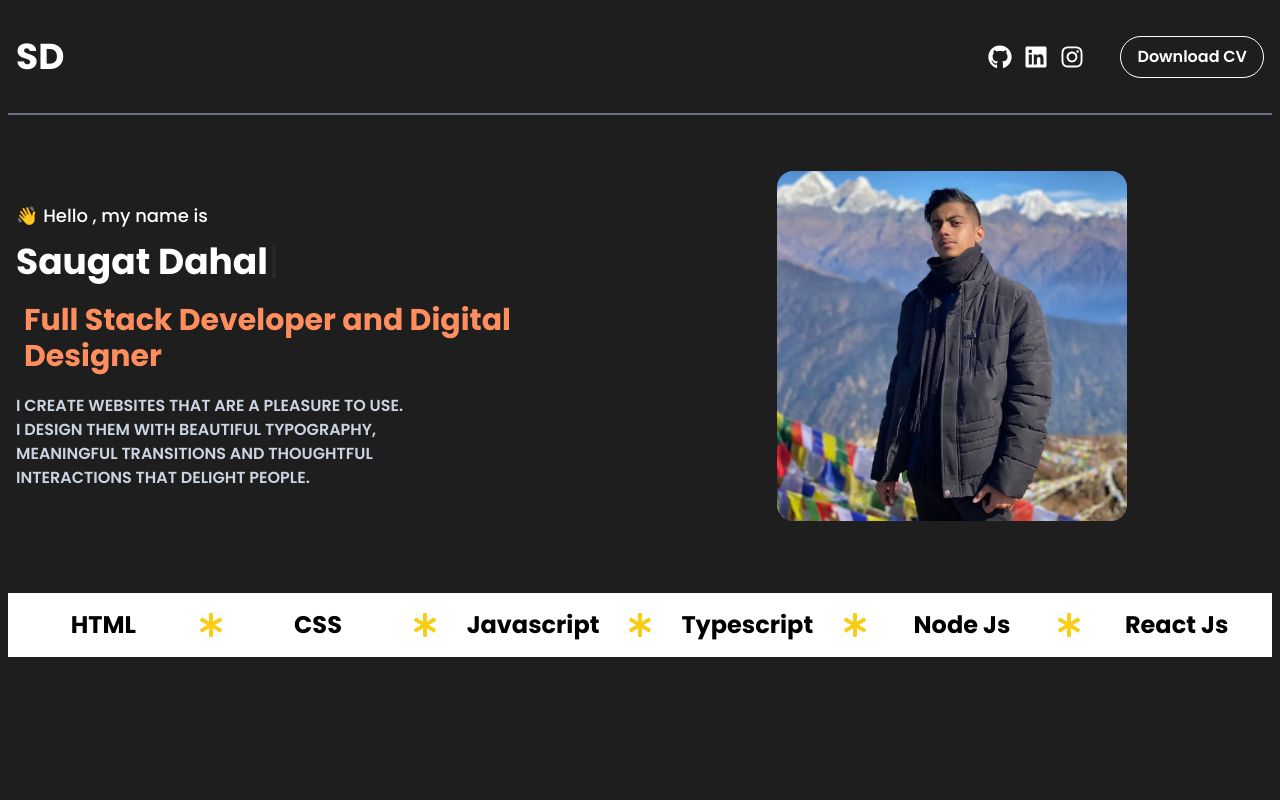
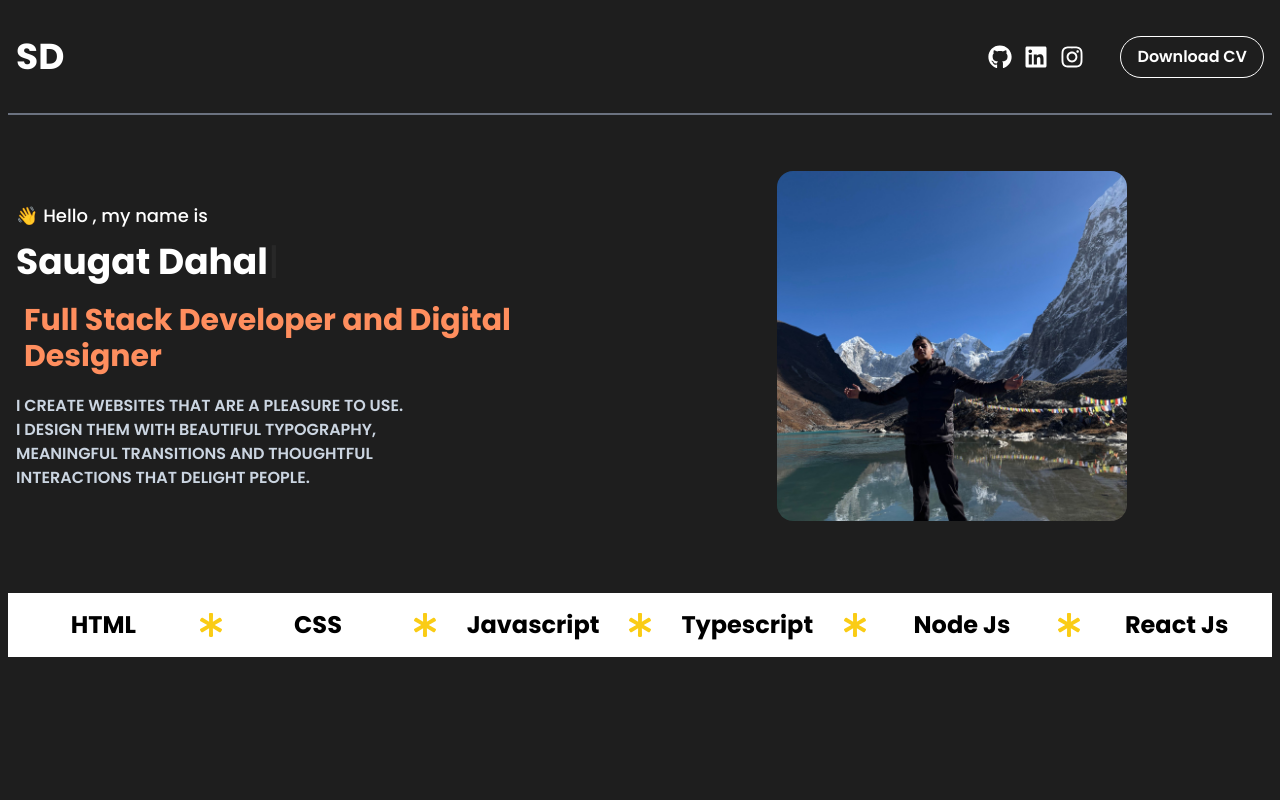
Before and after one commit to saugat030/saugat-portfolio, a React (Vite) app: page / in a window 1280 px wide. Shown: the top 800 px of the page. Built offline with nearby package versions, Linux system fonts and the light colour scheme.

Commit message:
set dynamic image

```diff
--- a/src/Components/Landing.tsx
+++ b/src/Components/Landing.tsx
@@ -1,7 +1,19 @@
 import { motion } from "framer-motion";
 import TypewriterText from "./TypewriterText";
-
+import { useEffect, useState } from "react";
 const Landing = () => {
+  const img_arr: string[] = ["me.jpg", "", "me2.jpg", ""];
+  let index = 0;
+  const [currentimg, setCurrentImg] = useState<string>(img_arr[0]);
+  // setInterval(() => {
+  //   if (index == img_arr.length - 1) {
+  //     index = 0;
+  //   } else {
+  //     index++;
+  //   }
+  //   setCurrentImg(img_arr[index]);
+  // }, 10000);
+  console.log("rendering");
   return (
     <section className="flex lg:flex-row flex-col-reverse justify-between container mx-auto p-2 h-auto lg:gap-0 gap-6 mt-12">
       <motion.div
@@ -26,19 +38,22 @@ const Landing = () => {
           INTERACTIONS THAT DELIGHT PEOPLE.
         </p>
       </motion.div>
+      {currentimg != "" && (
         <motion.figure
           initial={{ x: 100 }}
           whileInView={{ x: 0 }}
+          exit={{ x: 100 }}
           transition={{ duration: 2, type: "spring" }}
           viewport={{ once: true }}
           className="flex-1 flex justify-center items-center"
         >
           <img
-          src="me2.jpg"
+            src={currentimg}
             alt="Photo"
             className="h-72 xl:h-[350px] 2xl:h-[620px] rounded-2xl"
           />
         </motion.figure>
+      )}
     </section>
   );
 };
```
Lines whose indentation alone changed are shown as unchanged.
